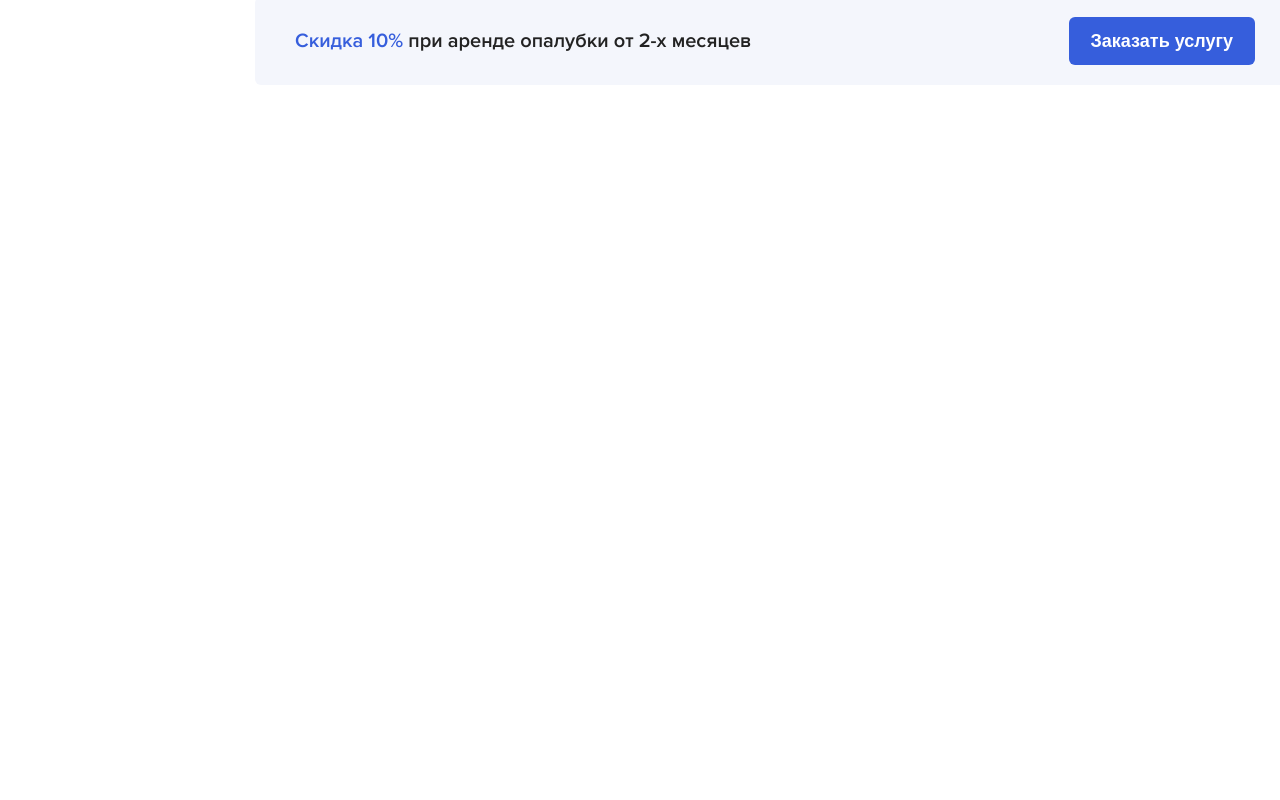
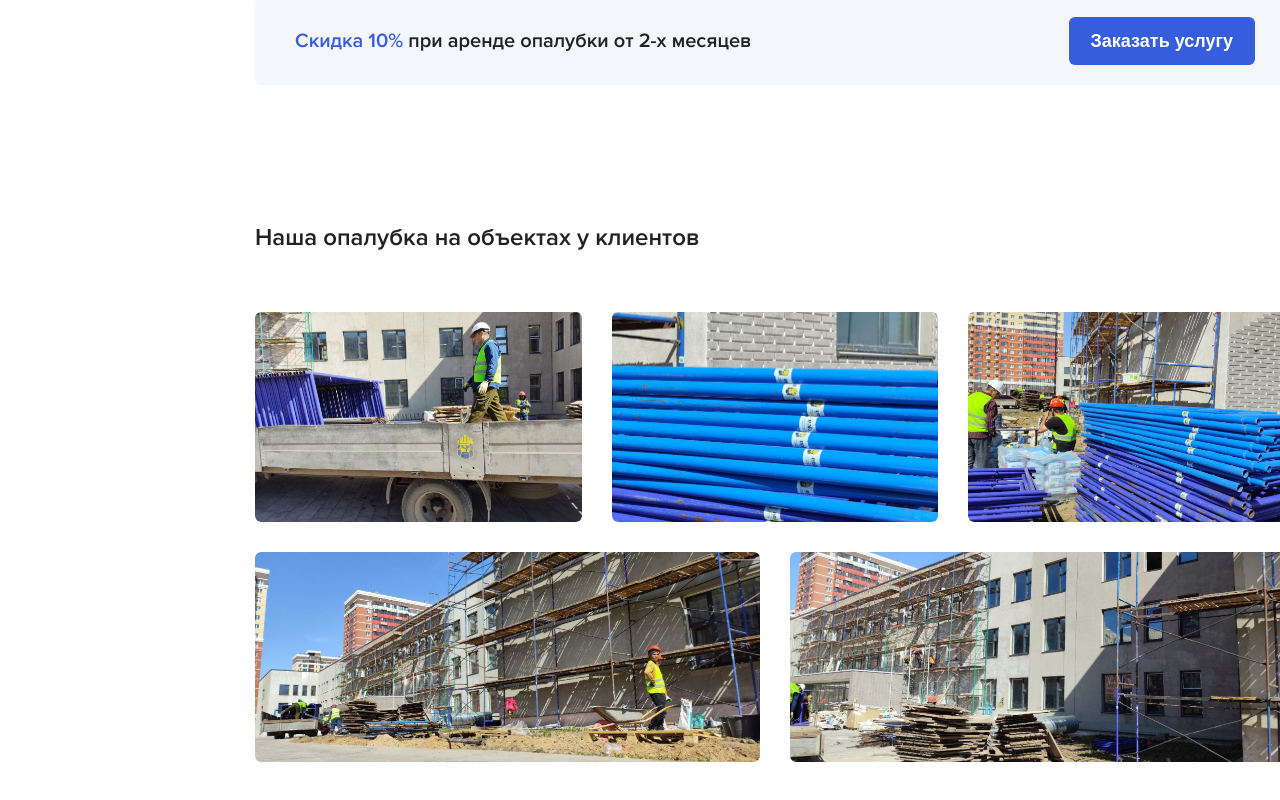
Before and after one commit to tinyRepository/enki-landing, a website: page src/html/index.html in a window 1280 px wide. Shown: the part 2679-3479 px from the top of the page. Before the commit the page ends 2964 px from the top, so only its background shows below. Drawn offline with nearby package versions, Linux system fonts and the light colour scheme; files that its build step writes are made by us from their sources; files whose address does not match are found by name; a web font is replaced by a local one.

Commit message:
add photo objects block

```diff
--- a/src/html/index.html
+++ b/src/html/index.html
@@ -224,6 +224,36 @@
   <button class="button promo__button">Заказать услугу</button>
 </div>
 
+        <br />
+        <div class="photo-objects">
+  <div class="photo-objects__title">Наша опалубка на объектах у клиентов</div>
+
+  <div class="photo-objects__content">
+    <div class="photo-objects__content-row photo-objects__content-row_top">
+      <div class="photo-objects__item">
+        <img class="photo-objects__item-img" src="../img/photos/1.jpg" alt="" />
+      </div>
+
+      <div class="photo-objects__item">
+        <img class="photo-objects__item-img" src="../img/photos/2.jpg" alt="" />
+      </div>
+
+      <div class="photo-objects__item">
+        <img class="photo-objects__item-img" src="../img/photos/3.jpg" alt="" />
+      </div>
+    </div>
+
+    <div class="photo-objects__content-row photo-objects__content-row_bottom">
+      <div class="photo-objects__item">
+        <img class="photo-objects__item-img" src="../img/photos/4.jpg" alt="" />
+      </div>
+      <div class="photo-objects__item">
+        <img class="photo-objects__item-img" src="../img/photos/5.jpg" alt="" />
+      </div>
+    </div>
+  </div>
+</div>
+
       </div>
     </div>
     <script src="./js/scripts.min.js"></script>
--- a/src/styles/_layouts.scss
+++ b/src/styles/_layouts.scss
@@ -5,3 +5,4 @@
 @import 'layouts/custom-object';
 @import 'layouts/calculation-formwork.scss';
 @import 'layouts/steps.scss';
+@import 'layouts/photo-objects.scss';
--- /dev/null
+++ b/src/styles/layouts/_photo-objects.scss
@@ -0,0 +1,47 @@
+.photo-objects {
+  margin-top: 120px;
+
+  &__title {
+    font-family: 'Proxima Nova Semibold', sans-serif;
+    font-weight: 700;
+    font-size: 24px;
+    color: #222222;
+    margin-bottom: 60px;
+  }
+
+  &__content-row {
+    display: grid;
+    gap: 30px;
+    margin-bottom: 30px;
+
+    &_top {
+      grid-template-columns: repeat(3, 1fr);
+    }
+    &_bottom {
+      grid-template-columns: repeat(2, 1fr);
+    }
+  }
+
+  &__item {
+    max-height: 210px;
+    cursor: pointer;
+    overflow: hidden;
+    border-radius: 6px;
+
+    img {
+      transition: transform 0.6s;
+    }
+
+    &:hover {
+      img {
+        transform: scale(1.15);
+      }
+    }
+  }
+
+  &__item-img {
+    width: 100%;
+    height: 100%;
+    object-fit: cover;
+  }
+}
```
Also changed, not shown: src/templates/index.html (+2 -0 lines), src/templates/photo-objects.html (added, +28 -0 lines), src/css/styles.min.css, src/img/photos/1.jpg (added), src/img/photos/2.jpg (added), src/img/photos/3.jpg (added), src/img/photos/4.jpg (added), src/img/photos/5.jpg (added).
